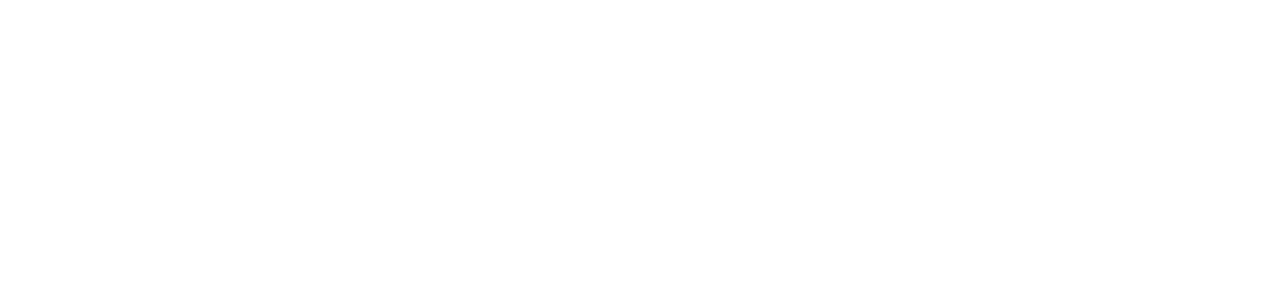
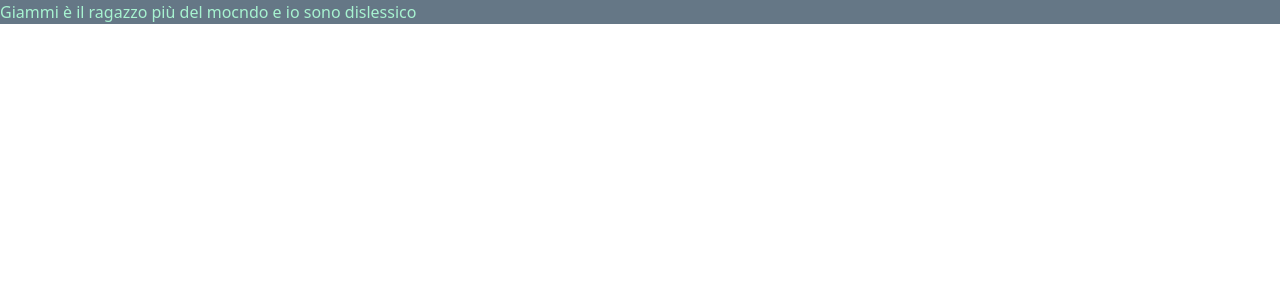
Before and after one commit to gianmarcoalessio/treeter, a Vue app: page / in a window 1280 px wide. Shown: the top 300 px of the page. Built offline with nearby package versions, Linux system fonts and the light colour scheme.

Commit message:
impostati i colori

```diff
--- a/index.html
+++ b/index.html
@@ -3,6 +3,7 @@
   <head>
     <meta charset="UTF-8" />
     <link rel="icon" href="/favicon.ico" />
+    <link rel="stylesheet" href="https://pro.fontawesome.com/releases/v5.10.0/css/all.css" integrity="sha384-AYmEC3Yw5cVb3ZcuHtOA93w35dYTsvhLPVnYs9eStHfGJvOvKxVfELGroGkvsg+p" crossorigin="anonymous"/>
     <meta name="viewport" content="width=device-width, initial-scale=1.0" />
     <title>Treeter</title>
   </head>
--- a/src/App.vue
+++ b/src/App.vue
@@ -1,5 +1,5 @@
 <template>
-  <h1></h1>
+  <h1 class="text-lightgreen bg-dark">Giammi è il ragazzo più del mocndo e io sono dislessico</h1>
 </template>
 
 <script>
--- a/tailwind.config.js
+++ b/tailwind.config.js
@@ -1,8 +1,23 @@
+const defaultTheme = require('tailwindcss/defaultTheme');
+
 module.exports = {
   purge: ['./index.html', './src/**/*.{vue,js,ts,jsx,tsx}'],
   darkMode: false, // or 'media' or 'class'
   theme: {
-    extend: {},
+    extend: {
+      fontFamily: {
+        sans: ['Inter var', ...defaultTheme.fontFamily.sans],
+      },
+      colors: {
+        'green': 'rgb(16,185,129)',
+        'darkgreen': 'rgb(4,120,87)',
+        'lightgreen': 'rgb(167,243,208)',
+        'dark': '#657786',
+        'light': '#AAB8C2',
+        'lighter': '#E1E8ED',
+        'lightest': '#F5F8FA',
+      }
+    },
   },
   variants: {
     extend: {},
```
